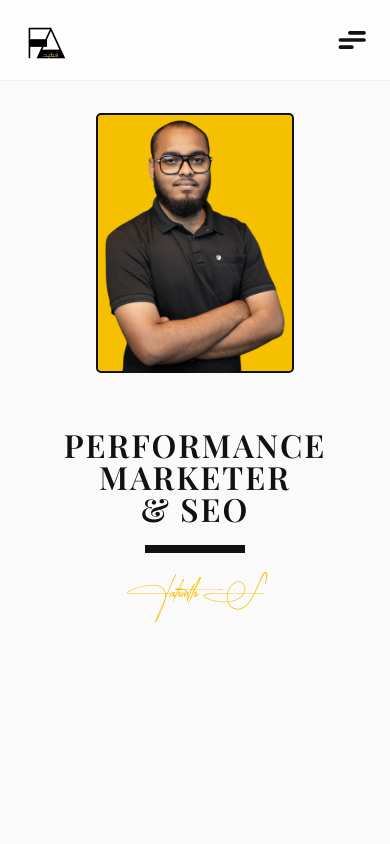
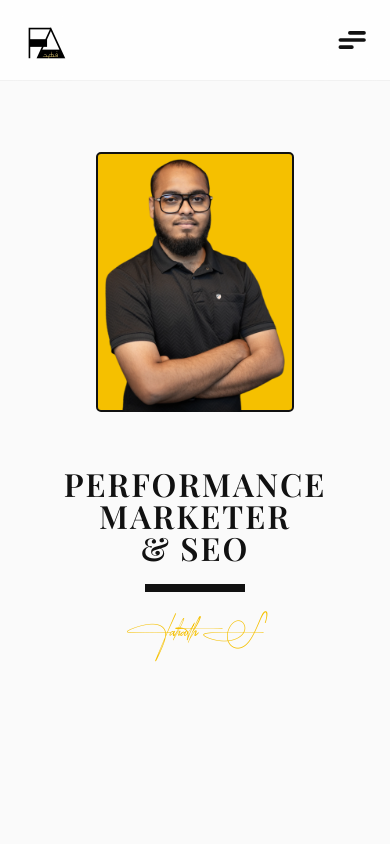
Before and after one commit to Fahaths/Portfolio, a React (Vite) app: page / in a window 390 px wide. Shown: the top 844 px of the page. Built offline with nearby package versions, Linux system fonts and the light colour scheme; a web font is replaced by a local one.

Commit message:
mobile view

```diff
--- a/src/App.jsx
+++ b/src/App.jsx
@@ -226,7 +226,7 @@ export default function App() {
       <main className="container">
 
         {/* --- About Me Section --- */}
-        <section className="content-overview" id="about" style={{ contentVisibility: 'auto', containIntrinsicSize: '0 500px' }}>
+        <section className="content-overview" id="about">
 
           <div className="about-container reveal">
             <h3 className="section-title">About Me</h3>
@@ -326,7 +326,7 @@ export default function App() {
         </section >
 
         {/* --- Works Section --- */}
-        <section className="content-overview" id="works" style={{ contentVisibility: 'auto', containIntrinsicSize: '0 800px' }}>
+        <section className="content-overview" id="works">
 
           <div className="works-section reveal">
             <h3 className="section-title">Works</h3>
--- a/src/index.css
+++ b/src/index.css
@@ -1538,6 +1538,10 @@ a:hover {
 
 /* --- Mobile Optimizations (Final Refinements) --- */
 @media (max-width: 768px) {
+    .hero {
+        margin-top: 10% !important;
+    }
+
     .container {
         padding: 0 20px;
     }
```
Also changed, not shown: public/assets/profile-3d.png (deleted).
